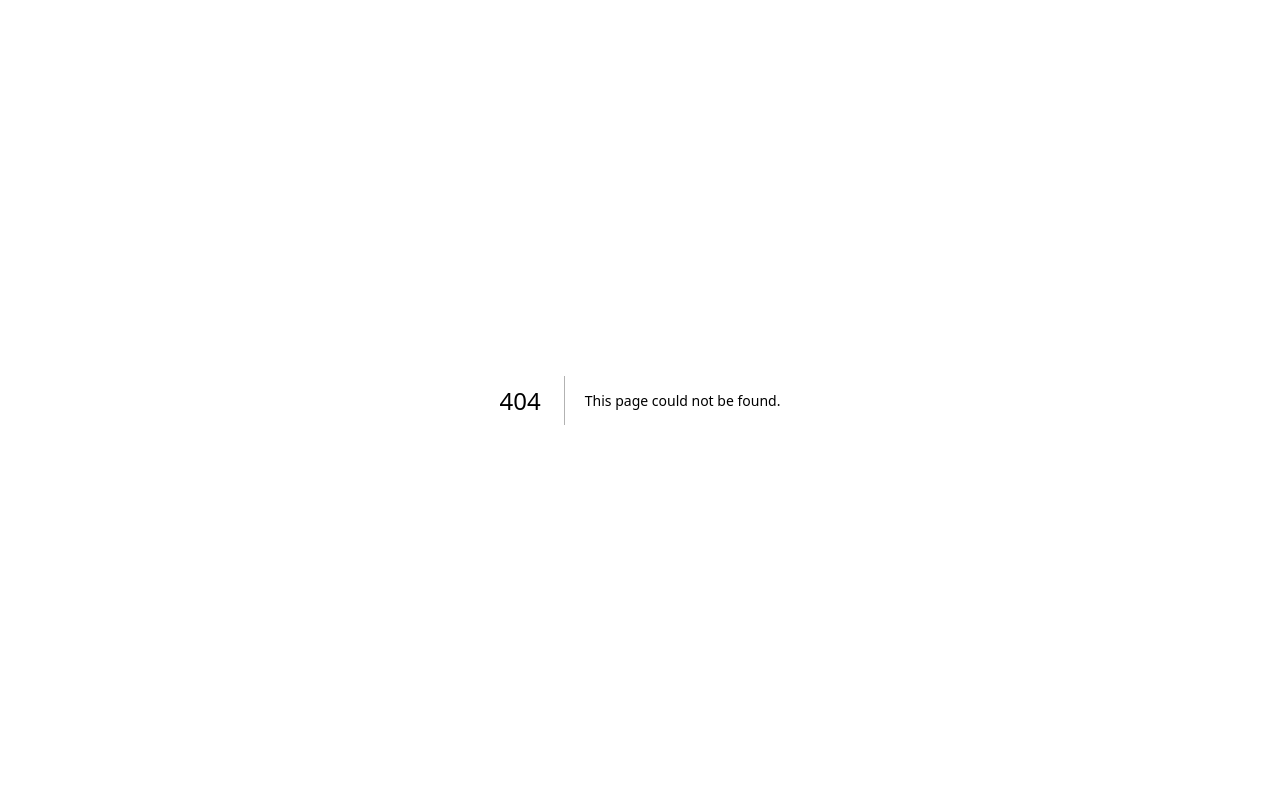
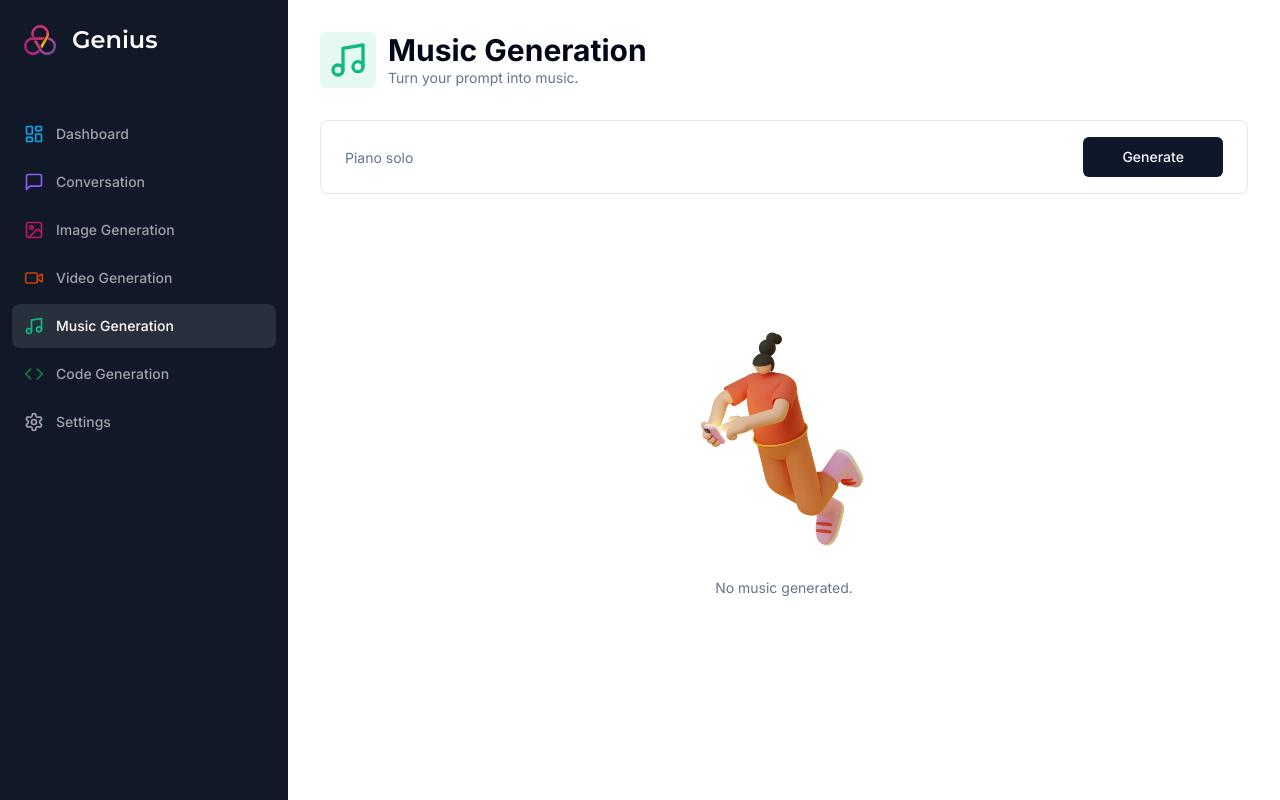
Before and after one commit to codewithmawais/genius, a Next.js app: page /music in a window 1280 px wide. Before the commit this address had no page. Built offline with nearby package versions, Linux system fonts and the light colour scheme.

Commit message:
Implemented Music UI and API.

```diff
--- /dev/null
+++ b/app/(dashboard)/(routes)/music/constants.ts
@@ -0,0 +1,7 @@
+import * as z from "zod";
+
+export const formSchema = z.object({
+    prompt: z.string().min(1, {
+        message: "Music prompt is required."
+    }),
+});
--- /dev/null
+++ b/app/(dashboard)/(routes)/music/page.tsx
@@ -0,0 +1,104 @@
+"use client";
+
+import * as z from "zod";
+import axios from "axios";
+import { Music } from "lucide-react";
+import { useForm } from "react-hook-form";
+import { useState } from "react";
+// import { toast } from "react-hot-toast";
+import { useRouter } from "next/navigation";
+
+import Heading from "@/components/heading";
+import { Input } from "@/components/ui/input";
+import { Button } from "@/components/ui/button";
+import { zodResolver } from "@hookform/resolvers/zod";
+import { Form, FormControl, FormField, FormItem } from "@/components/ui/form";
+import { Empty } from "@/components/empty";
+import { Loader } from "@/components/loader";
+
+import { formSchema } from "./constants";
+
+const MusicPage = () => {
+    const router = useRouter();
+    const [music, setMusic] = useState<string>();
+
+    const form = useForm<z.infer<typeof formSchema>>({
+        resolver: zodResolver(formSchema),
+        defaultValues: {
+            prompt: ""
+        }
+    });
+
+    const isLoading = form.formState.isSubmitting;
+
+    const onSubmit = async (values: z.infer<typeof formSchema>) => {
+        try {
+            setMusic(undefined);
+
+            const response = await axios.post('/api/music', values);
+
+            setMusic(response.data.audio);
+            form.reset();
+        } catch (error: any) {
+            // toast.error("Something went wrong.");
+            console.log("Something went wrong.", error);
+        } finally {
+            router.refresh();
+        }
+    }
+
+    return (
+        <div>
+            <Heading
+                title="Music Generation"
+                description="Turn your prompt into music."
+                icon={Music}
+                iconColor="text-emerald-500"
+                bgColor="bg-emerald-500/10"
+            />
+            <div className="px-4 lg:px-8">
+                <div>
+                    <Form {...form}>
+                        <form
+                            onSubmit={form.handleSubmit(onSubmit)}
+                            className="rounded-lg border w-full p-4 px-3 md:px-6 focus-within:shadow-sm grid grid-cols-12 gap-2"
+                        >
+                            <FormField
+                                control={form.control}
+                                name="prompt"
+                                render={({ field }) => (
+                                    <FormItem className="col-span-12 lg:col-span-10">
+                                        <FormControl className="m-0 p-0">
+                                            <Input
+                                                className="border-0 outline-none focus-visible:ring-0 focus-visible:ring-transparent"
+                                                disabled={isLoading}
+                                                placeholder="Piano solo" {...field} />
+                                        </FormControl>
+                                    </FormItem>
+                                )}
+                            />
+                            <Button className="col-span-12 lg:col-span-2 w-full" type="submit" disabled={isLoading}>Generate</Button>
+                        </form>
+                    </Form>
+                </div>
+                <div className="space-y-4 mt-4">
+                    {isLoading && (
+                        <div className="p-20">
+                            <Loader />
+                        </div>
+                    )}
+                    {!music && !isLoading && (
+                        <Empty label="No music generated." />
+                    )}
+                    {music && (
+                        <audio controls className="w-full mt-8">
+                            <source src={music} />
+                        </audio>
+                    )}
+                </div>
+            </div>
+        </div>
+    );
+};
+
+export default MusicPage;
--- /dev/null
+++ b/app/api/music/route.ts
@@ -0,0 +1,40 @@
+import { auth } from "@clerk/nextjs/server";
+import { NextResponse } from "next/server";
+import Replicate from "replicate";
+
+const replicate = new Replicate({
+    auth: process.env.REPLICATE_API_TOKEN!,
+});
+
+export async function POST(
+    req: Request
+) {
+    try {
+        const { userId } = auth();
+        const body = await req.json();
+        const { prompt } = body;
+
+        if (!userId) {
+            return new NextResponse("Unauthorized", { status: 401 });
+        }
+
+        if (!prompt) {
+            return new NextResponse("Prompt is required", { status: 400 });
+        }
+
+        const response = await replicate.run(
+            "riffusion/riffusion:8cf61ea6c56afd61d8f5b9ffd14d7c216c0a93844ce2d82ac1c9ecc9c7f24e05",
+            {
+                input: {
+                    prompt_a: prompt
+                }
+            }
+        );
+
+        return NextResponse.json(response);
+
+    } catch (error) {
+        console.log('[MUSIC_ERROR]', error);
+        return new NextResponse("Internal Error", { status: 500 });
+    }
+};
--- a/package.json
+++ b/package.json
@@ -27,6 +27,7 @@
     "react-hook-form": "^7.52.1",
     "react-hook-toast": "^0.0.3",
     "react-markdown": "^9.0.1",
+    "replicate": "^0.31.1",
     "tailwind-merge": "^2.3.0",
     "tailwindcss-animate": "^1.0.7",
     "zod": "^3.23.8"
```
Also changed, not shown: 1 other file (tests, documents, lock files or other folders).
